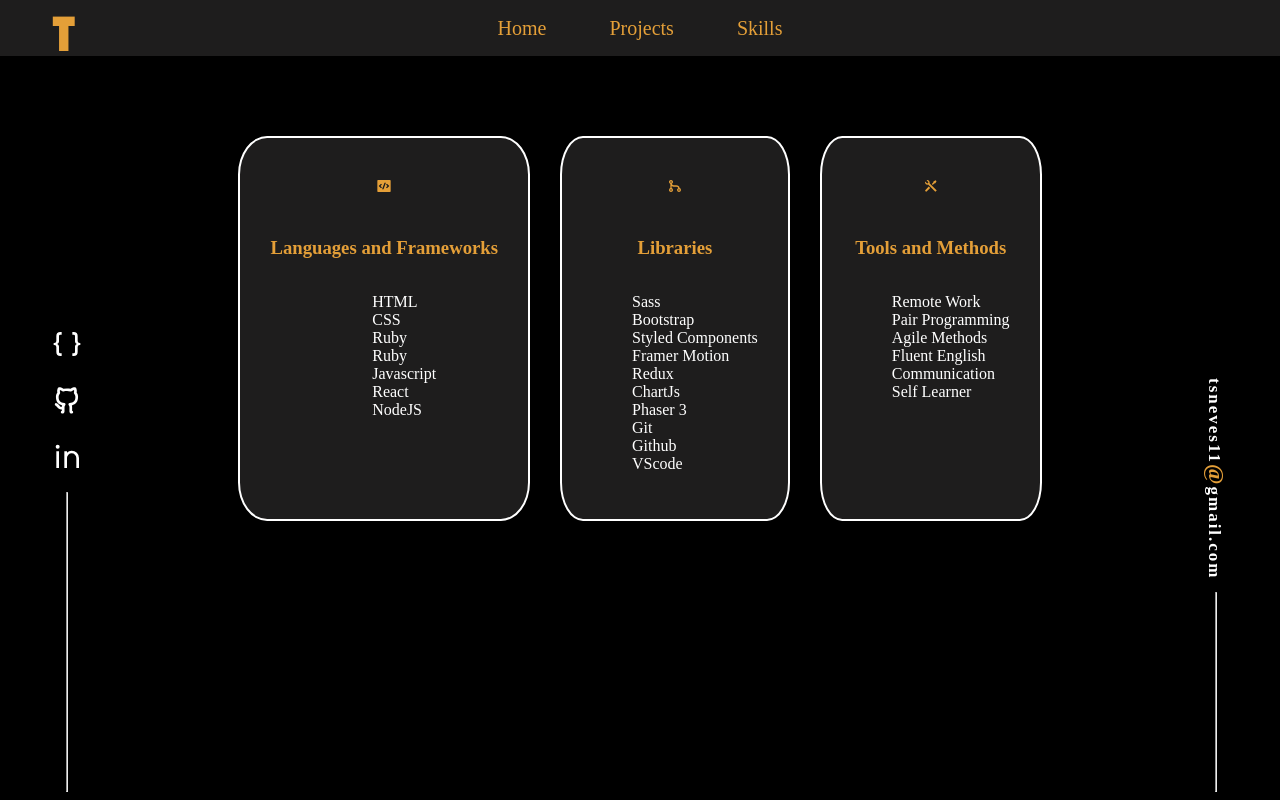
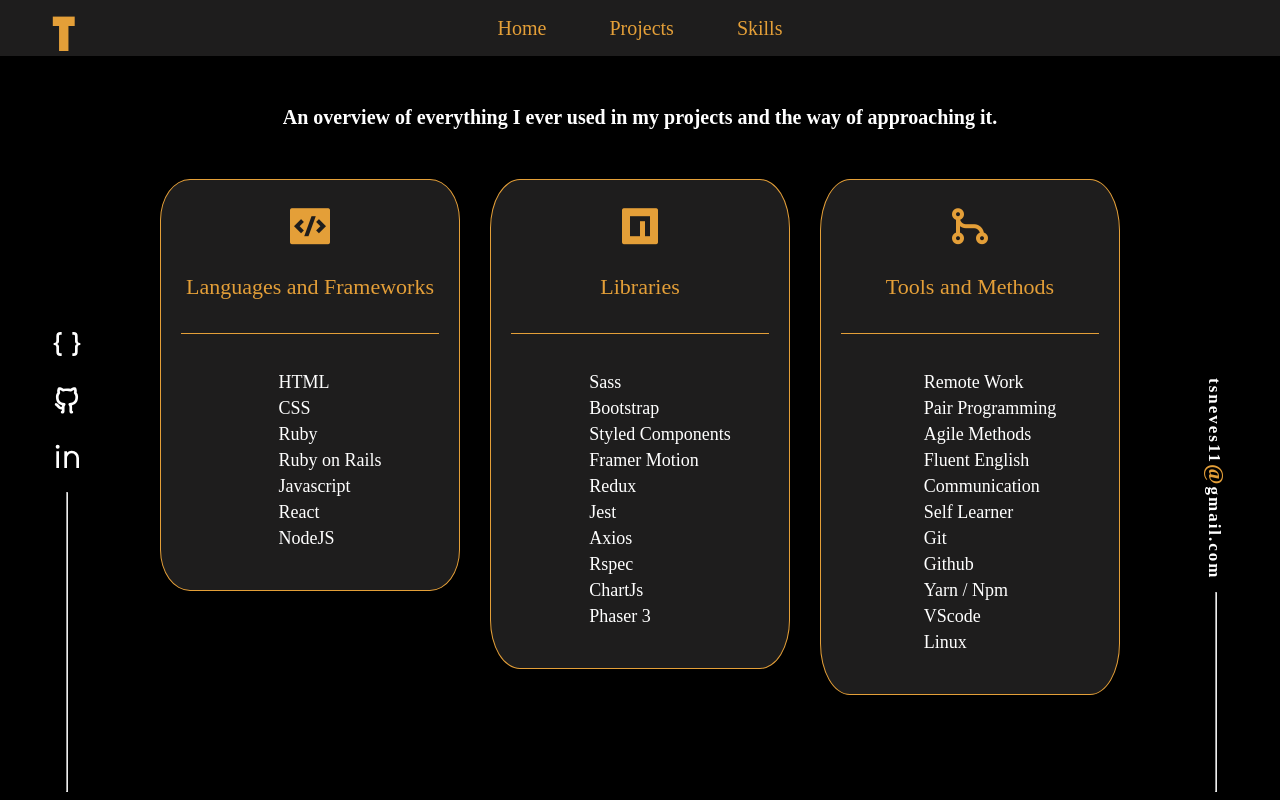
Before and after one commit to thneves/Thales-Next, a Next.js app: page /skills in a window 1280 px wide. Built offline with nearby package versions, Linux system fonts and the light colour scheme; a web font is replaced by a local one.

Commit message:
Add remixicon lib and fix icons sizes

```diff
--- a/components/LeftFooter.tsx
+++ b/components/LeftFooter.tsx
@@ -1,7 +1,7 @@
 import styled from "styled-components";
 import { motion } from "framer-motion";
 import { RiGithubLine, RiBracesFill, RiLinkedinLine } from "react-icons/ri";
-import { colors } from '../constants/styledVariables'
+import { colors } from '../constants/styledVariables';
 
 const StyledFooter = styled(motion.div)`
   position: fixed;
--- a/components/SkillsCard.tsx
+++ b/components/SkillsCard.tsx
@@ -9,13 +9,20 @@ interface Props {
 }
 
 const StyledH3 = styled.h3`
-  color: ${colors.primaryColor}
+  color: ${colors.primaryColor};
+  font-weight: lighter;
+  text-align: center;
+  font-size: 22px;
+  width: 100%;
+  height: 60px;
+  padding-bottom: 10px;
+  border-bottom: 1px solid ${colors.primaryColor};
 `
 
 const IconDiv = styled.div`
-  padding: 10px;
-  margin-bottom: 10px;
-  border-radius: 10%;
+  width: 100%;
+  text-align: center;
+  border-radius: 5%;
   color: ${colors.primaryColor};
 `
 
@@ -24,19 +31,23 @@ const StyledList = styled.ul`
   flex-direction: column;
   align-items: flex-start;
   justify-content: start;
-`
+  `;
 
-const StyledItem = styled.li`
+  const StyledItem = styled.li`
   color: ${colors.lightText};
-`
+  font-size: 18px;
+  margin-bottom: 5px;
+`;
 
 const StyledDiv = styled.div`
   display: flex;
   flex-direction: column;
   align-items: center;
-  border: 2px solid white;
+  width: 300px;
+  height: fit-content;
+  border: 1px solid ${colors.primaryColor};
   border-radius: 10% ;
-  padding: 30px;
+  padding: 20px;
   background-color: ${colors.darkColor};
 `
 
--- a/constants/skills.ts
+++ b/constants/skills.ts
@@ -4,7 +4,7 @@ export const skills = {
     "HTML",
     "CSS",
     "Ruby",
-    "Ruby",
+    "Ruby on Rails",
     "Javascript",
     "React",
     "NodeJS"
@@ -15,11 +15,11 @@ export const skills = {
     "Styled Components",
     "Framer Motion",
     "Redux",
+    "Jest",
+    "Axios",
+    "Rspec",
     "ChartJs",
     "Phaser 3",
-    "Git",
-    "Github",
-    "VScode",
   ],
   soft: [
     "Remote Work",
@@ -27,6 +27,11 @@ export const skills = {
     "Agile Methods",
     "Fluent English",
     "Communication",
-    "Self Learner"
+    "Self Learner",
+    "Git",
+    "Github",
+    "Yarn / Npm",
+    "VScode",
+    "Linux"
   ],
 }
--- a/package.json
+++ b/package.json
@@ -14,7 +14,8 @@
     "react": "17.0.2",
     "react-dom": "17.0.2",
     "react-remixicon": "^1.0.3",
-    "react-tsparticles": "^1.37.5"
+    "react-tsparticles": "^1.37.5",
+    "remixicon": "^2.5.0"
   },
   "devDependencies": {
     "@types/node": "^16.11.10",
--- a/pages/skills.tsx
+++ b/pages/skills.tsx
@@ -1,8 +1,9 @@
 import styled from "styled-components";
 import SkillsCard from "../components/SkillsCard";
-import { RiCodeBoxFill, RiGitMergeLine, RiToolsFill } from "react-icons/ri";
+import 'remixicon/fonts/remixicon.css'
 import BasicLayout from "../layout/Basic";
 import { skills } from "../constants/skills";
+import { colors } from "../constants/styledVariables";
 
 const MainDiv = styled.main`
   display: flex;
@@ -16,15 +17,21 @@ const SkillsDiv = styled.div`
   gap: 30px;
 `
 
+const Heading = styled.h2`
+  font-size: 20px;
+  color: ${colors.lightText};
+  margin: 50px 0;
+`
+
 const Skills = () => {
   return (
     <BasicLayout>
       <MainDiv>
-        <h1>More information about what I know</h1>
+        <Heading>An overview of everything I ever used in my projects and the way of approaching it.</Heading>
         <SkillsDiv>
-          <SkillsCard title="Languages and Frameworks" icon={<RiCodeBoxFill />} list={skills.langs_frams} />
-          <SkillsCard title="Libraries" icon={<RiGitMergeLine />} list={skills.libs_tools} />
-          <SkillsCard title="Tools and Methods" icon={<RiToolsFill />} list={skills.soft} />
+          <SkillsCard title="Languages and Frameworks" icon={<i className="ri-code-box-fill ri-3x"></i>} list={skills.langs_frams} />
+          <SkillsCard title="Libraries" icon={<i className="ri-npmjs-fill ri-3x"></i>} list={skills.libs_tools} />
+          <SkillsCard title="Tools and Methods" icon={<i className="ri-git-merge-line ri-3x"></i>} list={skills.soft} />
         </SkillsDiv>
       </MainDiv>
     </BasicLayout>
```
Also changed, not shown: 1 other file (tests, documents, lock files or other folders).
